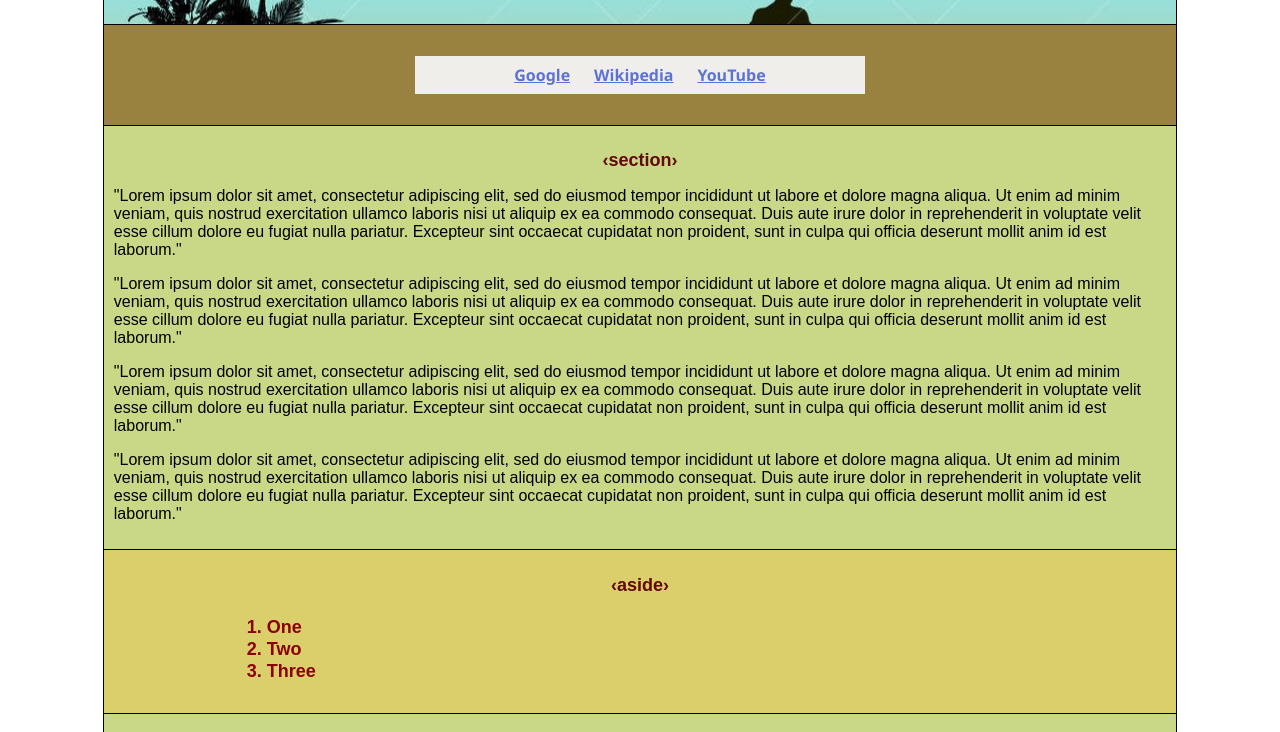
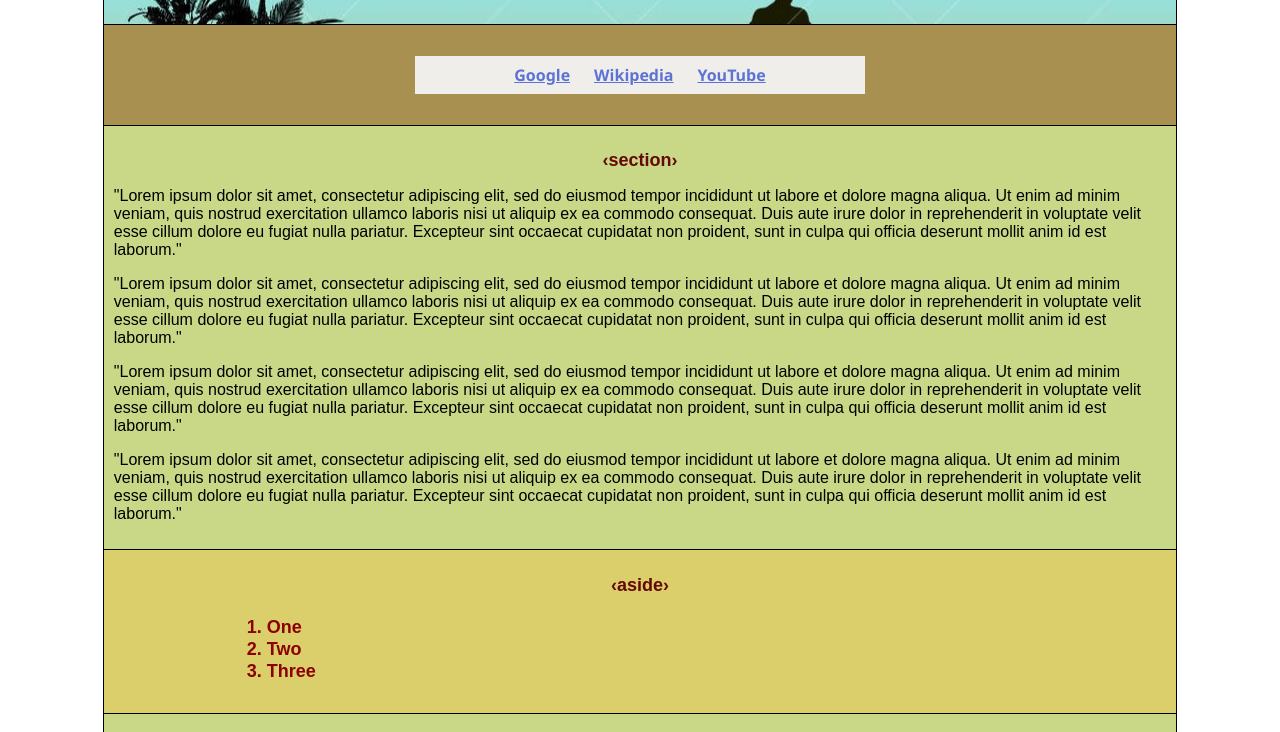
Before and after one commit to eman1970/repetition, a plain HTML site: page index3.html in a window 1280 px wide. Shown: the part 68-800 px from the top of the page. Drawn offline with Linux system fonts and the light colour scheme.

Commit message:
11 commit

```diff
--- a/index3.html
+++ b/index3.html
@@ -76,7 +76,7 @@
         }
 
         nav {
-            background-color: rgb(153, 129, 63);
+            background-color: rgb(168, 145, 80);
             padding: 15px;
             text-align: center;
             border-right: 1px solid #000000;
```
